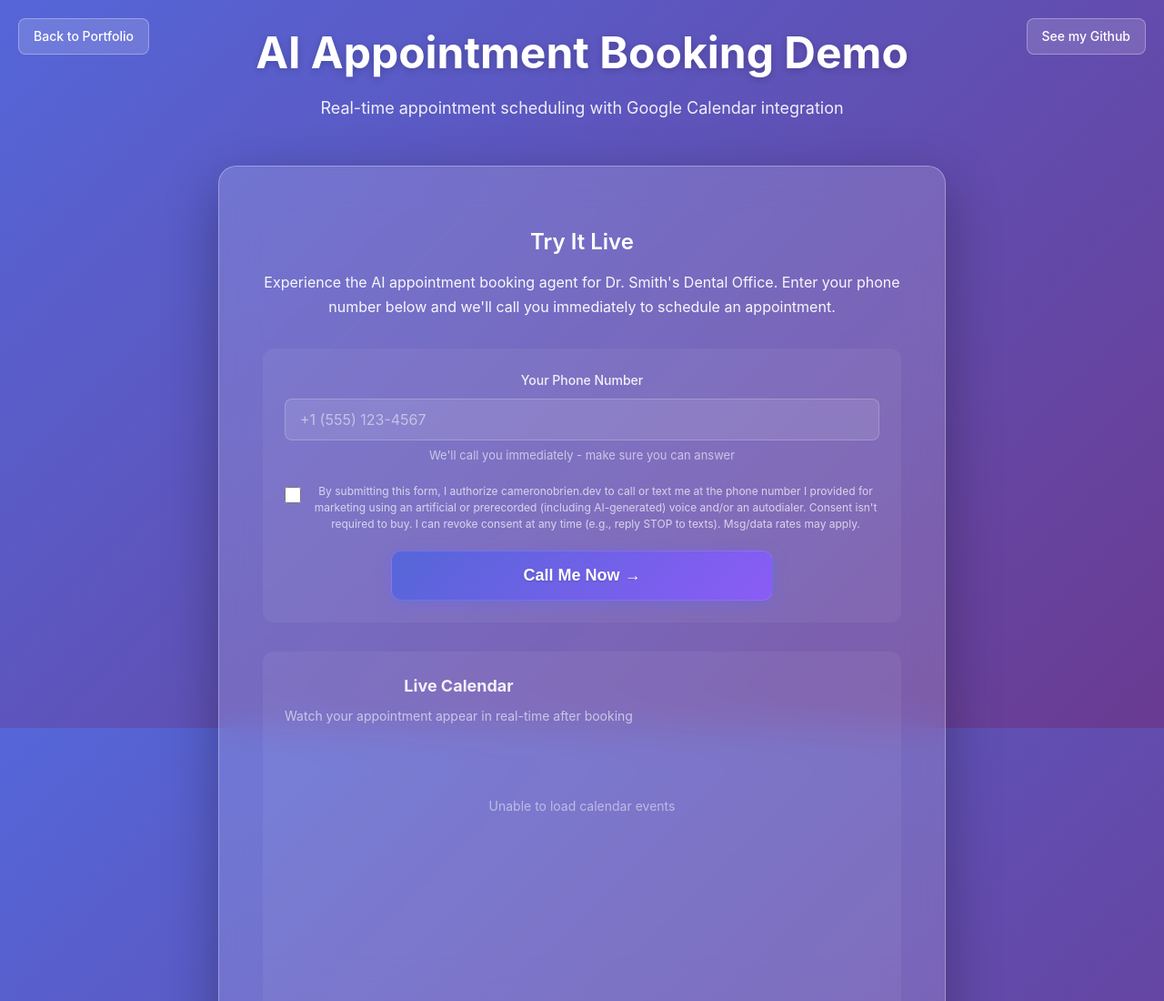
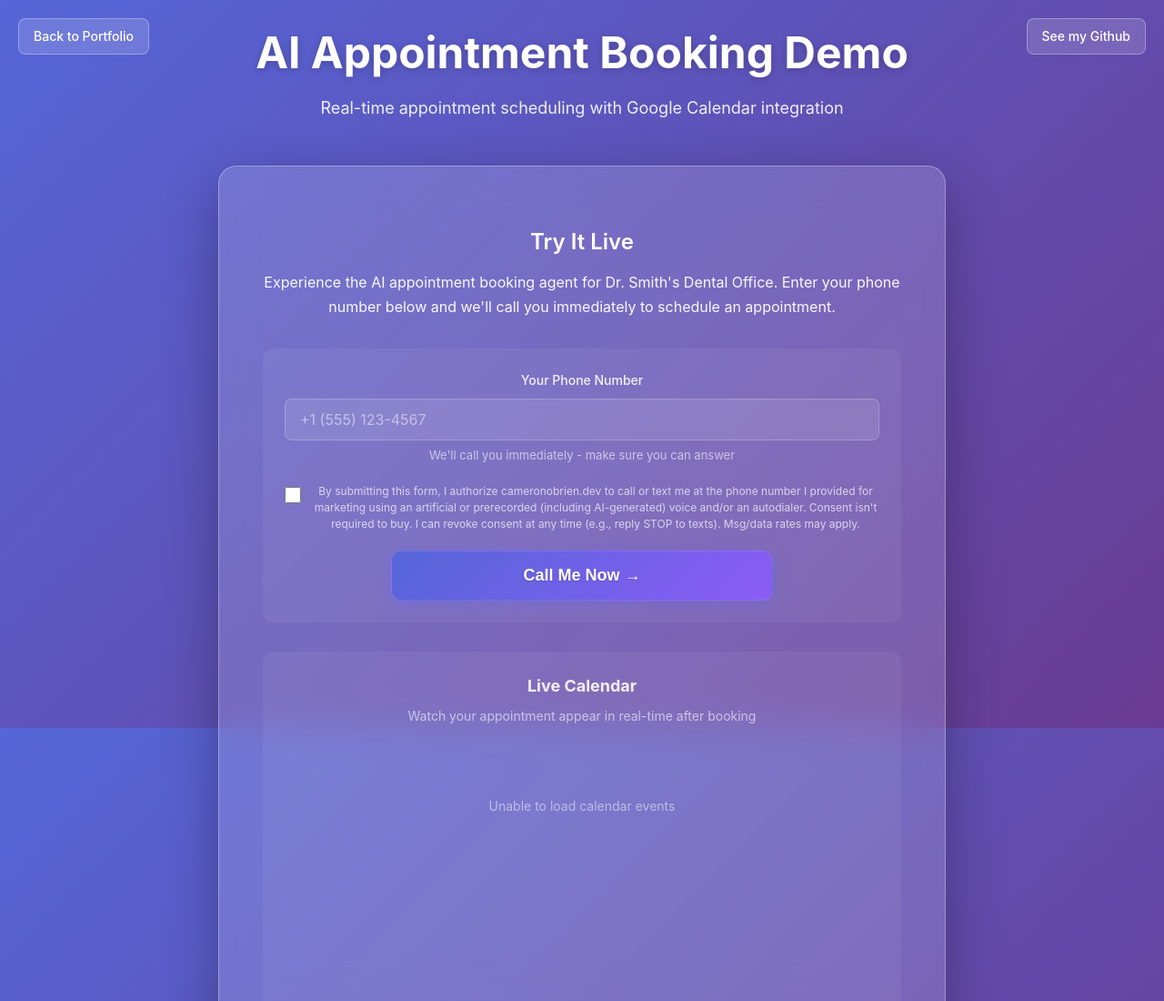
Before and after one commit to cameronobriendev/fly-appointment-agent, a website: page public/demo.html in a window 1280 px wide. Shown: the top 1100 px of the page at 91% size. Drawn offline with Linux system fonts and the light colour scheme; no server answers.

Commit message:
Center calendar title and subtitle

```diff
--- a/public/demo.html
+++ b/public/demo.html
@@ -204,13 +204,11 @@
 
           <!-- Live Calendar Events -->
           <div class="calendar-embed">
-            <div style="display: flex; justify-content: space-between; align-items: center; margin-bottom: 16px;">
-              <div>
-                <h3 style="color: rgba(255, 255, 255, 0.9); margin: 0 0 8px 0; font-size: 18px;">Live Calendar</h3>
-                <p style="color: rgba(255, 255, 255, 0.6); margin: 0; font-size: 14px;">
-                  Watch your appointment appear in real-time after booking
-                </p>
-              </div>
+            <div style="text-align: center; margin-bottom: 16px;">
+              <h3 style="color: rgba(255, 255, 255, 0.9); margin: 0 0 8px 0; font-size: 18px;">Live Calendar</h3>
+              <p style="color: rgba(255, 255, 255, 0.6); margin: 0 0 8px 0; font-size: 14px;">
+                Watch your appointment appear in real-time after booking
+              </p>
               <div id="lastUpdated" style="color: rgba(255, 255, 255, 0.5); font-size: 12px;"></div>
             </div>
 
```
